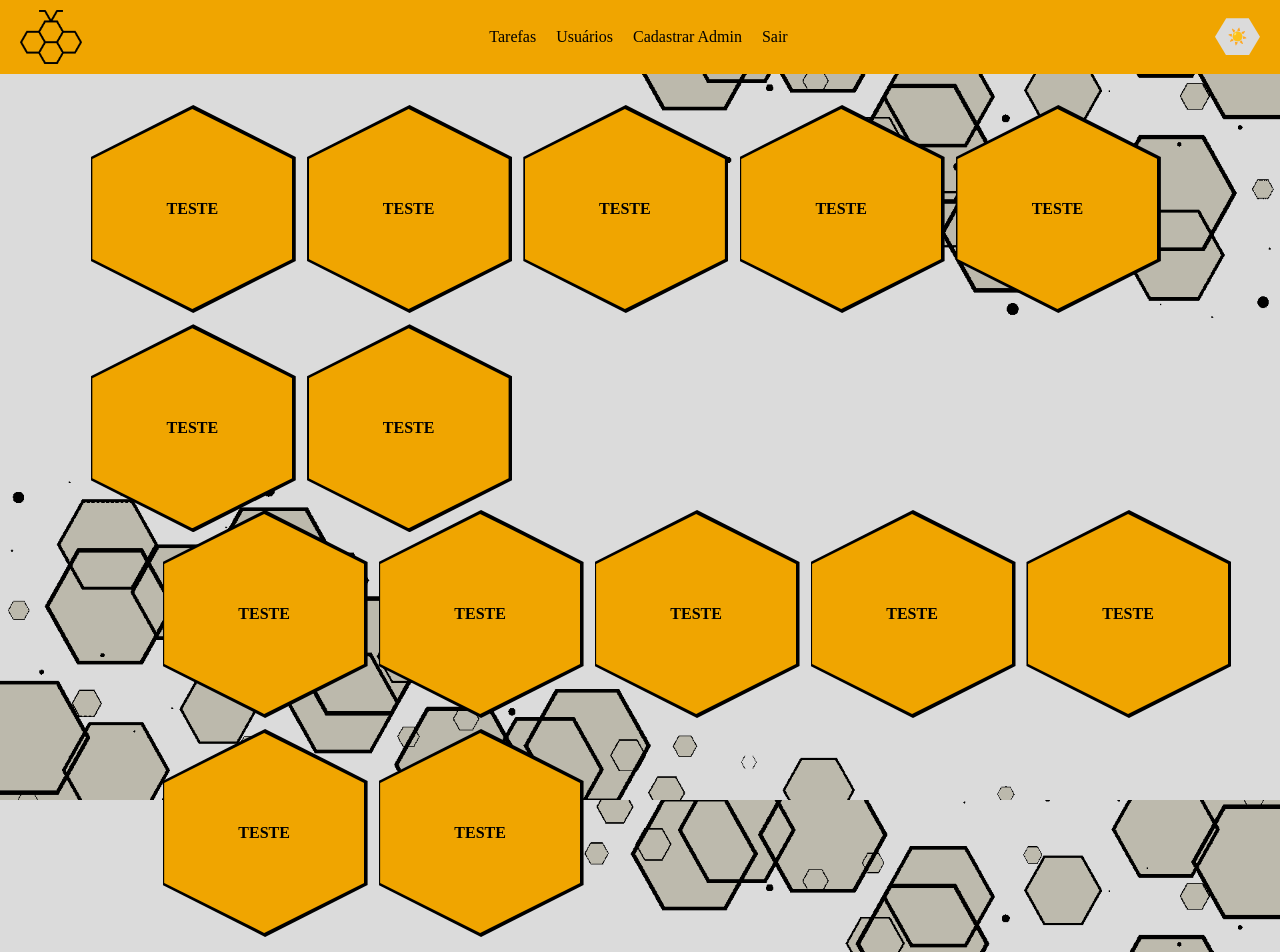
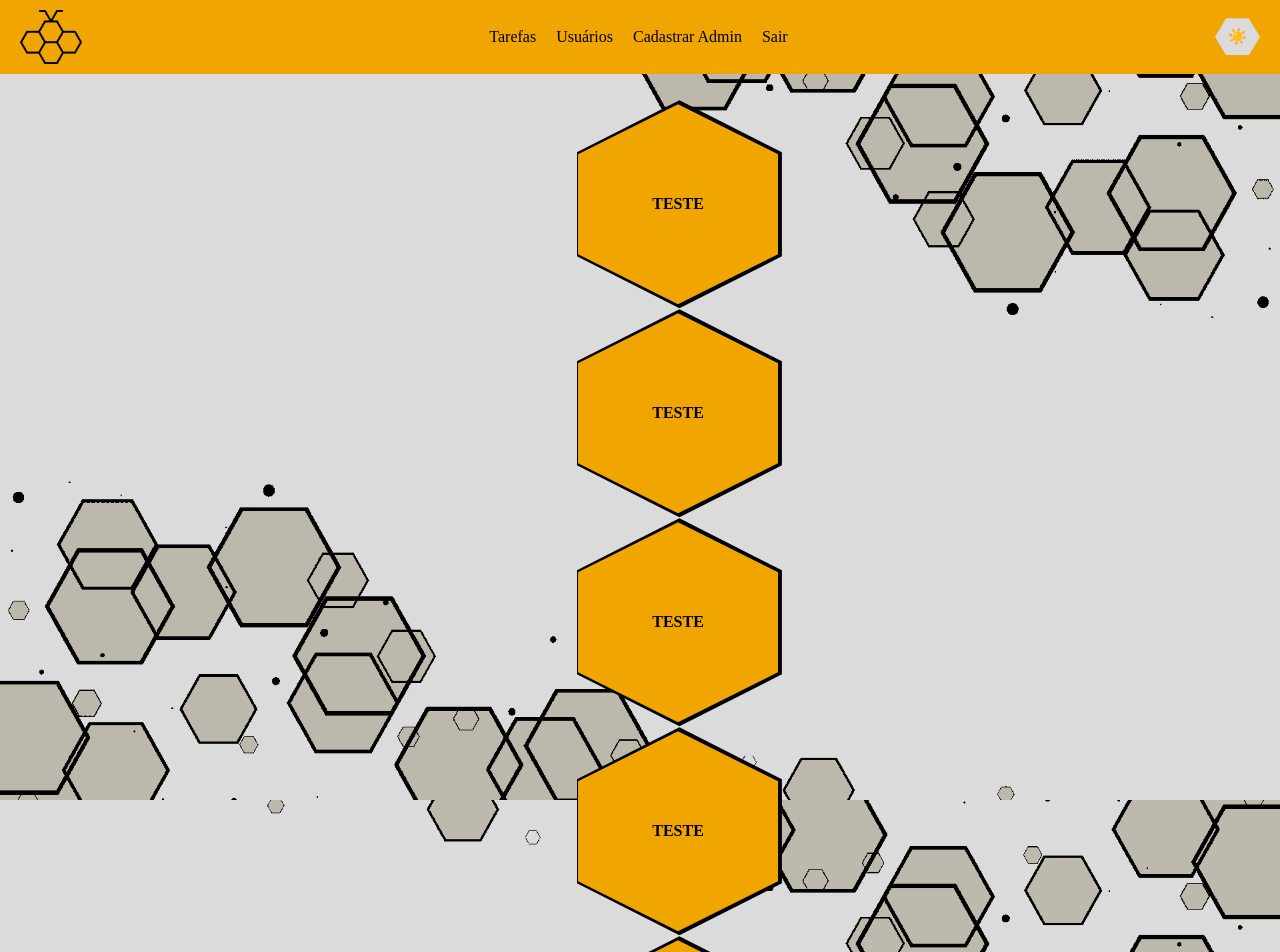
Before and after one commit to Senai-2024-TDS-3/Task_Hive, a React (Vite) app in the folder frontend/: page /admin_visualizar_task in a window 1280 px wide. Shown: the top 952 px of the page. Built offline with nearby package versions, Linux system fonts and the light colour scheme; a web font is replaced by a local one.

Commit message:
att hex cell task

```diff
--- a/frontend/src/App.jsx
+++ b/frontend/src/App.jsx
@@ -1,11 +1,12 @@
 import Teste from './pages/Teste'
 import Home from './Home'
-// import Hex_Cell_Task from './components/Hex_Cell_Task'
+import Hex_Cell_Task from './components/Hex_Cell_Task'
 
 function App() {
 	return (
 		<>
-			<Home />
+			{/* <Home /> */}
+			<Hex_Cell_Task/>
 		</>
 	)
 }
--- a/frontend/src/Home.jsx
+++ b/frontend/src/Home.jsx
@@ -1,11 +1,13 @@
 import Header from "./components/Header";
 import Hive_Card_Login from "./components/login/Hive_Card_Login";
+import Hex_Cell_Task from "./components/Hex_Cell_Task";
 
 export default function Home() {
     return (
         <>
             <Header />
-            <Hive_Card_Login />
+            {/* <Hive_Card_Login /> */}
+            <Hex_Cell_Task/>
         </>
     )
 }
--- a/frontend/src/components/Hex_Cell_Task.jsx
+++ b/frontend/src/components/Hex_Cell_Task.jsx
@@ -3,9 +3,8 @@ import axios from 'axios';
 
 export default function Hex_Cell_Task() {
     const [tasks, setTasks] = useState([]);
-    const [limite, setLimites] = useState();
-
-    const MaxLeft = 7;
+    const [classe, setClasse] = useState("layout_left");
+    const [idx, setIdx] = useState(0)
 
     useEffect(() => {
         const fetchtask = async () => {
@@ -19,16 +18,32 @@ export default function Hex_Cell_Task() {
 
     }, []); // Passando o array vazio para o useEffect rodar apenas uma vez ao carregar o componente
 
-    const leftTasks = Array.isArray(tasks) ? tasks.slice(7, MaxLeft) : []; // Divide as tarefas para a parte esquerda
-    const rightTasks = Array.isArray(tasks) ? tasks.slice(MaxLeft) : []; // Divide as tarefas para a parte direita
+
+    console.log(idx)
+
+    function alterValue(index) {
+        if (index % 7 === 0) {
+            console.log("7!!!!!!!!!!!!!!")
+            classe == "layout_left" ? setClasse('layout_right') : setClasse('layout_left')
+
+            return
+        }
+    }
 
     const ArrayDataItems = ({ items }) => {
 
         return items.map((tarefa, index) =>
             <>
-
+                {
+                    setIdx(index += 1)
+                },
+                {
+                    alterValue(index)
+                }
+                <div className="Hex_Layout_Tasks" >
+                    {/* NUMERO MÁXIMO = 7 */}
+                    <div className={classe} >
                         <div className="hex_wrapper " key={index}>
-
                             <div className="hex_task">
                                 <div className="lista_task">
                                     {/* puxar o nome do usuário atraves do ID */}
@@ -38,6 +53,9 @@ export default function Hex_Cell_Task() {
                                 </div>
                             </div>
                         </div>
+                    </div>
+                </div>
+
             </>
         )
     }
--- a/frontend/src/components/layout/Hive_Layout_Tasks.jsx
+++ b/frontend/src/components/layout/Hive_Layout_Tasks.jsx
@@ -6,7 +6,7 @@ export default function Hive_Layout_Tasks() {
         <>
             <div className="Hex_Layout_Tasks">
                 {/* NUMERO MÁXIMO = 7 */}
-                <div className="layout_left">
+                <div id="divtask" >
                     <Hex_Teste />
                     <Hex_Teste />
                     <Hex_Teste />
@@ -15,15 +15,7 @@ export default function Hive_Layout_Tasks() {
                     <Hex_Teste />
                     <Hex_Teste />
                 </div>
-                <div className="layout_right">
-                    <Hex_Teste />
-                    <Hex_Teste />
-                    <Hex_Teste />
-                    <Hex_Teste />
-                    <Hex_Teste />
-                    <Hex_Teste />
-                    <Hex_Teste />
-                </div>
+
             </div>
         </>
     )
```
Lines whose indentation alone changed are shown as unchanged.
